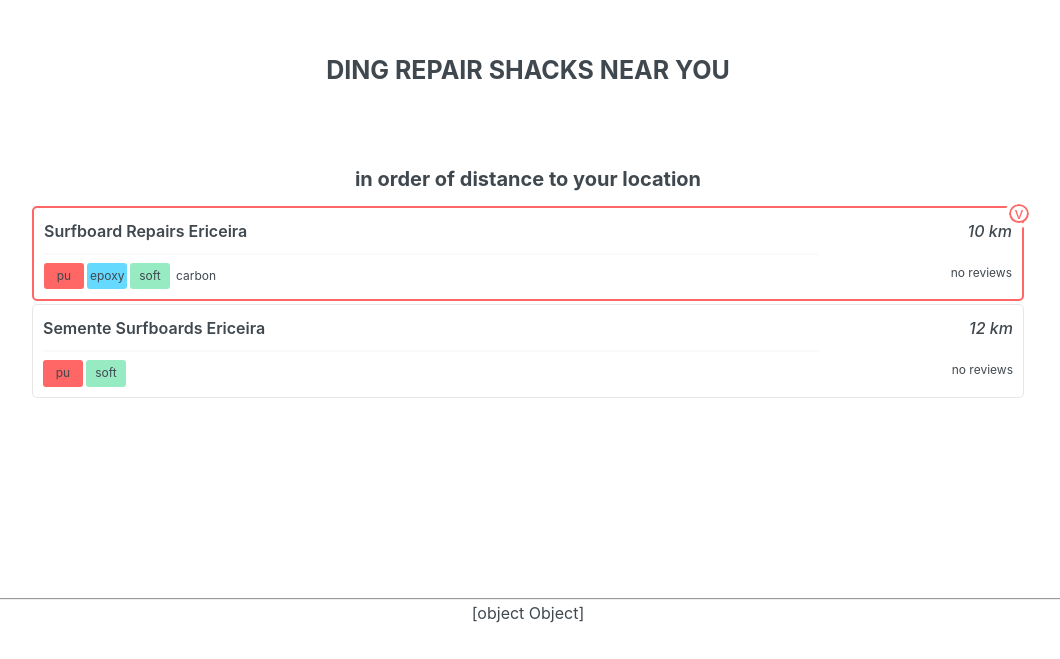
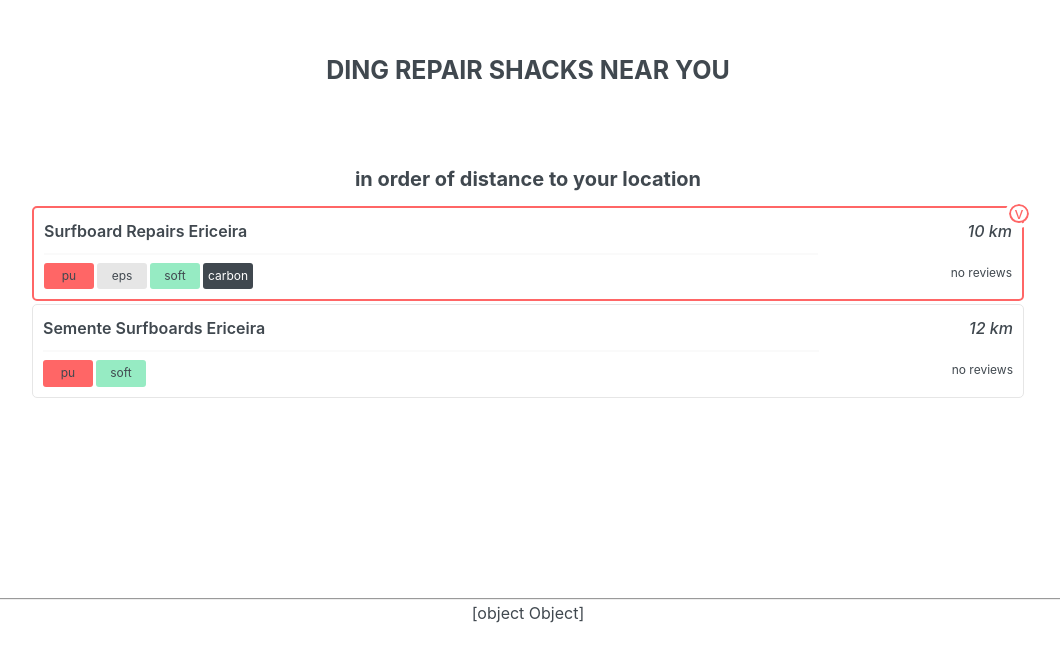
Before and after one commit to janstoff/dingshacks, a React app: page /lsg in a window 1280 px wide. Shown: the part 141-800 px from the top of the page, without its empty margins (112-1172 px from the left). Built offline with nearby package versions, Linux system fonts and the light colour scheme.

Commit message:
set up proper kinds of construction

```diff
--- a/src/components/LSG.tsx
+++ b/src/components/LSG.tsx
@@ -29,7 +29,7 @@ const results: BaseShackWithDistance[] = [
     },
     constructions: {
       pu: true,
-      epoxy: true,
+      eps: true,
       soft: true,
       carbon: true,
     },
@@ -45,7 +45,7 @@ const results: BaseShackWithDistance[] = [
     },
     constructions: {
       pu: true,
-      epoxy: false,
+      eps: false,
       soft: true,
     },
     verified: false,
@@ -70,7 +70,7 @@ const shackData: FullShack = {
   },
   constructions: {
     pu: true,
-    epoxy: true,
+    eps: true,
     soft: true,
   },
   shaper: false,
--- a/src/components/Result.tsx
+++ b/src/components/Result.tsx
@@ -147,16 +147,28 @@ const StyledConstructionLabel = styled.p<ConstructionLabelProps>`
   padding: 0.3rem;
   margin-right: 0.3rem;
   border-radius: 0.3rem;
-  width: 4rem;
+  width: 5rem;
+  color: ${(props) => {
+    if (props.construction === "carbon") {
+      return "white";
+    }
+    return "inherit";
+  }};
   background-color: ${(props) => {
     if (props.construction === "pu") {
-      return props.theme.colors.colorPrimaryLight;
+      return props.theme.colors.colorConstructionPu;
     }
-    if (props.construction === "epoxy") {
-      return props.theme.colors.colorSecondary;
+    if (props.construction === "pe") {
+      return props.theme.colors.colorConstructionPe;
+    }
+    if (props.construction === "eps") {
+      return props.theme.colors.colorConstructionEps;
     }
     if (props.construction === "soft") {
-      return props.theme.colors.colorMintGreen;
+      return props.theme.colors.colorConstructionSoft;
+    }
+    if (props.construction === "carbon") {
+      return props.theme.colors.colorConstructionCarbon;
     }
     return props.theme.colors.colorBackgroundPrimary;
   }};
--- a/src/mocks/backend-reponses/search-results.json
+++ b/src/mocks/backend-reponses/search-results.json
@@ -9,8 +9,10 @@
       },
       "constructions": {
         "pu": true,
-        "epoxy": true,
-        "soft": true
+        "pe": true,
+        "eps": true,
+        "soft": true,
+        "carbon": true
       },
       "verified": true,
       "numberOfReviews": 1
@@ -24,8 +26,7 @@
       },
       "constructions": {
         "pu": true,
-        "epoxy": true,
-        "soft": true
+        "pe": true
       },
       "verified": false,
       "numberOfReviews": 0
@@ -39,8 +40,9 @@
       },
       "constructions": {
         "pu": true,
-        "epoxy": true,
-        "soft": true
+        "pe": true,
+        "eps": true,
+        "carbon": true
       },
       "verified": false,
       "numberOfReviews": 0
--- a/src/mocks/backend-reponses/shack-1.json
+++ b/src/mocks/backend-reponses/shack-1.json
@@ -16,8 +16,10 @@
     },
     "constructions": {
       "pu": true,
-      "epoxy": true,
-      "soft": true
+      "pe": true,
+      "eps": true,
+      "soft": true,
+      "carbon": true
     },
     "shaper": false,
     "currency": "EUR",
--- a/src/mocks/backend-reponses/shack-2.json
+++ b/src/mocks/backend-reponses/shack-2.json
@@ -15,8 +15,7 @@
     },
     "constructions": {
       "pu": true,
-      "epoxy": true,
-      "soft": true
+      "eps": true
     },
     "shaper": false,
     "currency": "EUR",
--- a/src/mocks/backend-reponses/shack-3.json
+++ b/src/mocks/backend-reponses/shack-3.json
@@ -15,8 +15,9 @@
     },
     "constructions": {
       "pu": true,
-      "epoxy": true,
-      "soft": true
+      "pe": true,
+      "soft": true,
+      "carbon": true
     },
     "shaper": false,
     "currency": "EUR",
--- a/src/types/index.ts
+++ b/src/types/index.ts
@@ -41,7 +41,8 @@ export interface Shack extends BaseShack {
 
 export interface Constructions {
   readonly pu?: boolean;
-  readonly epoxy?: boolean;
+  readonly pe?: boolean;
+  readonly eps?: boolean;
   readonly soft?: boolean;
   readonly carbon?: boolean;
 }
--- a/src/utils/theme.ts
+++ b/src/utils/theme.ts
@@ -16,7 +16,11 @@ interface AppStyleTheme {
     readonly gradientSecondary: string;
     readonly colorFormInputInvalid: string;
     readonly colorFormInputValid: string;
-    readonly colorMintGreen: string;
+    readonly colorConstructionPu: string;
+    readonly colorConstructionPe: string;
+    readonly colorConstructionEps: string;
+    readonly colorConstructionSoft: string;
+    readonly colorConstructionCarbon: string;
   };
 }
 
@@ -36,7 +40,11 @@ export const theme: AppStyleTheme = {
     gradientSecondary: "black",
     colorFormInputInvalid: "#911414",
     colorFormInputValid: "#0ab30a",
-    colorMintGreen: "#96ebc3",
+    colorConstructionPu: "#ff6666",
+    colorConstructionPe: "#66d9ff",
+    colorConstructionEps: "#e6e6e6",
+    colorConstructionSoft: "#96ebc3",
+    colorConstructionCarbon: "#40484f",
   },
 };
 
```
Also changed, not shown: src/mocks/backend-tables/shacks.json (+8 -6 lines).
